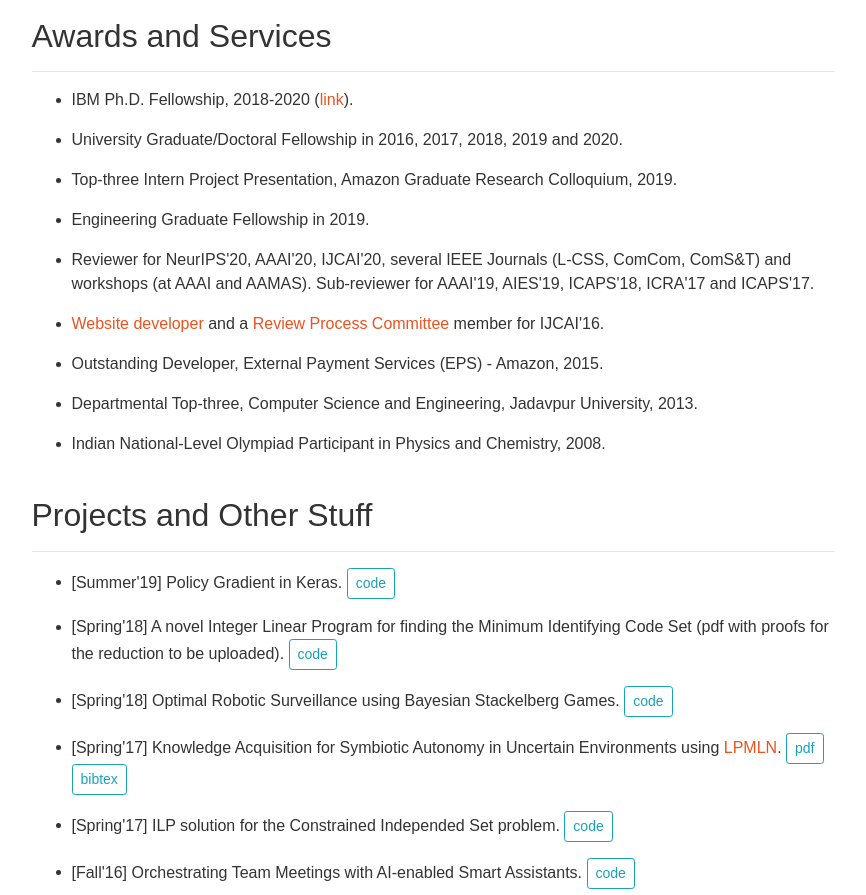
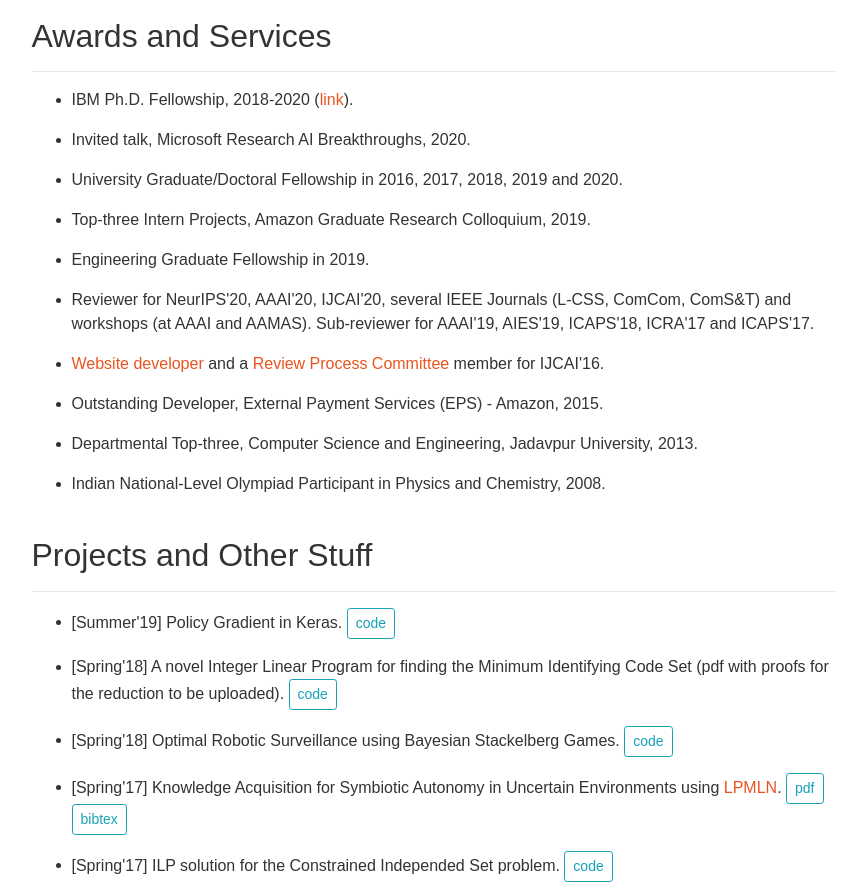
Before and after one commit to sailik1991/sailik1991.github.io, a plain HTML site: page index.html in a window 1280 px wide. Shown: the part 6640-7535 px from the top of the page, without its empty margins (300-1166 px from the left). Drawn offline with nearby package versions, Linux system fonts and the light colour scheme; a web font is replaced by a local one.

Commit message:
Indentation fix, MSR AI Breakthroughs

```diff
--- a/index.html
+++ b/index.html
@@ -400,10 +400,13 @@ engineer by day and a security certifier by night, ensuring Amazon's code was di
       <p>IBM Ph.D. Fellowship, 2018-2020 (<a href="https://www.research.ibm.com/university/awards/phdfellowship.shtml">link</a>).</p>
   </li>
   <li>
+      <p>Invited talk, Microsoft Research AI Breakthroughs, 2020.</p>
+  </li>
+  <li>
       <p>University Graduate/Doctoral Fellowship in 2016, 2017, 2018, 2019 and 2020.</p>
   </li>
   <li>
-    <p>Top-three Intern Project Presentation, Amazon Graduate Research Colloquium, 2019.</p>
+      <p>Top-three Intern Projects, Amazon Graduate Research Colloquium, 2019.</p>
   </li>
   <li>
       <p>Engineering Graduate Fellowship in 2019.</p></li>
```
Lines whose indentation alone changed are shown as unchanged.
